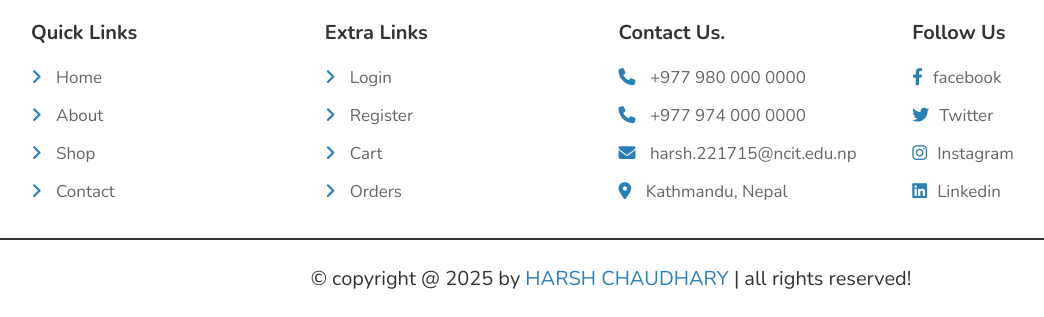
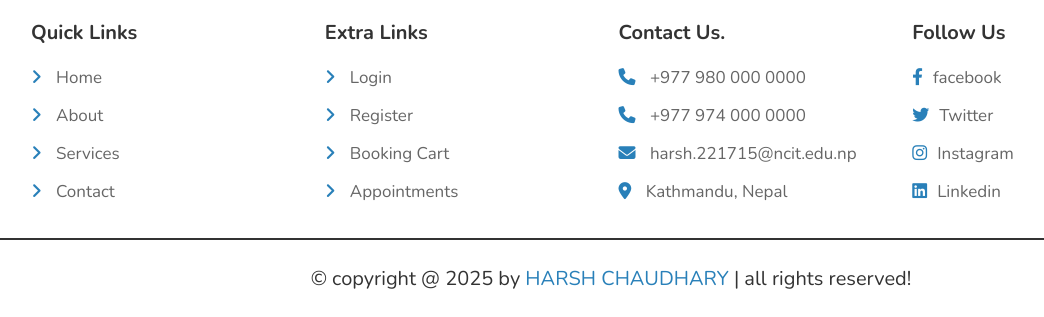
Before and after one commit to Shanth05/beauty_parlour, a PHP site: page /about.php in a window 1280 px wide. Shown: the part 1135-1452 px from the top of the page, without its empty margins (29-1073 px from the left). Run offline with PHP 8.4, Linux system fonts and the light colour scheme; data that the repository does not hold is empty; some libraries are stand-ins or nearby versions.

Commit message:
Update footer.php

```diff
--- a/components/footer.php
+++ b/components/footer.php
@@ -6,7 +6,7 @@
          <h3>Quick links</h3>
          <a href="home.php"> <i class="fas fa-angle-right"></i> Home</a>
          <a href="about.php"> <i class="fas fa-angle-right"></i> About</a>
-         <a href="shop.php"> <i class="fas fa-angle-right"></i> Shop</a>
+         <a href="services.php"> <i class="fas fa-angle-right"></i> Services</a>
          <a href="contact.php"> <i class="fas fa-angle-right"></i> Contact</a>
       </div>
 
@@ -14,8 +14,8 @@
          <h3>Extra links</h3>
          <a href="user_login.php"> <i class="fas fa-angle-right"></i> Login</a>
          <a href="user_register.php"> <i class="fas fa-angle-right"></i> Register</a>
-         <a href="cart.php"> <i class="fas fa-angle-right"></i> Cart</a>
-         <a href="orders.php"> <i class="fas fa-angle-right"></i> Orders</a>
+         <a href="cart.php"> <i class="fas fa-angle-right"></i> Booking Cart</a>
+         <a href="appointments.php"> <i class="fas fa-angle-right"></i> Appointments</a>
       </div>
 
       <div class="box">
```
